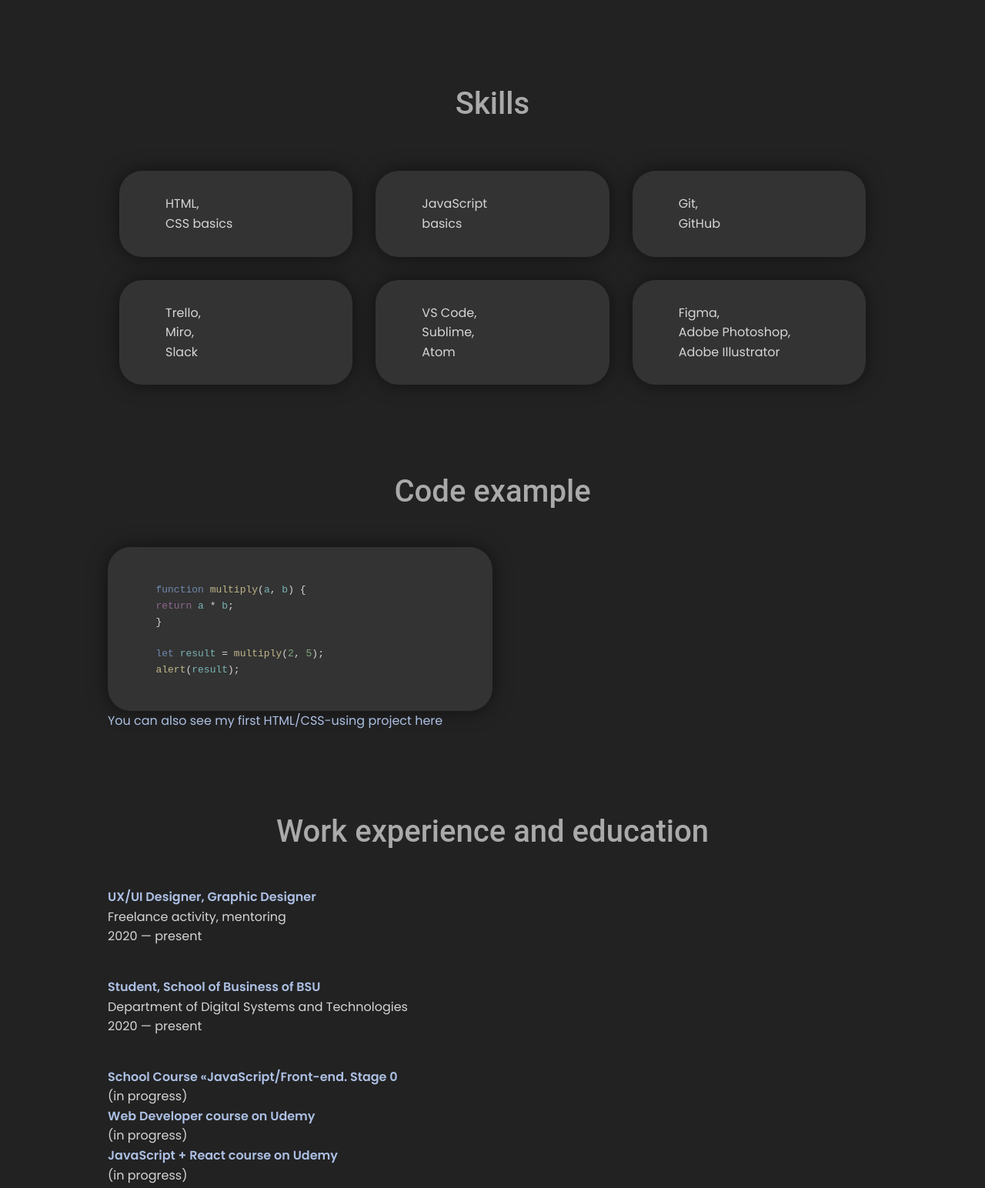
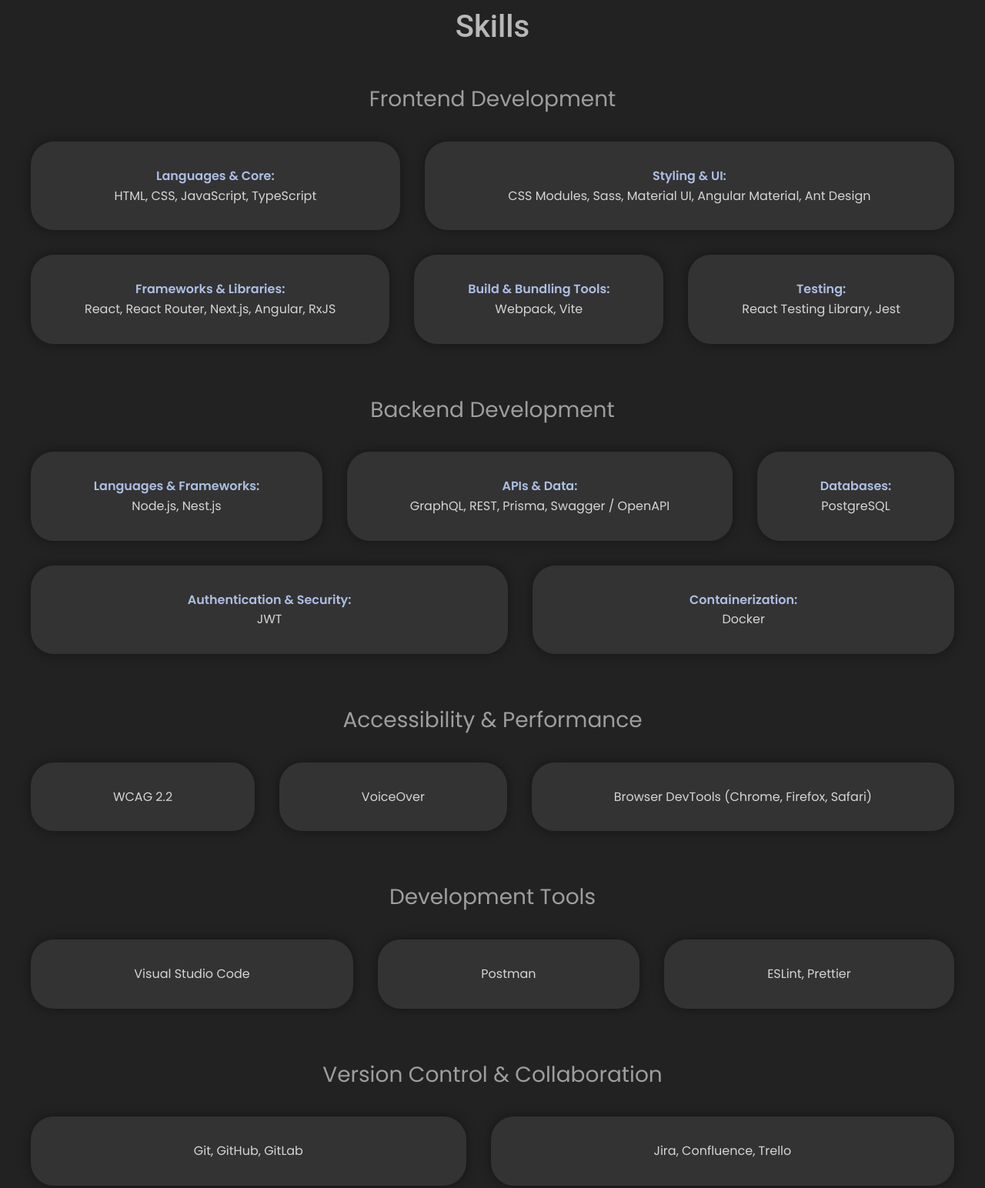
Before and after one commit to haslie22/rsschool-cv, a website: page index.html in a window 1280 px wide. Shown: the part 1095-2639 px from the top of the page at 77% size. Drawn offline with Linux system fonts and the light colour scheme.

Commit message:
feat: apply BEM to skills section, update code to support responsive styles

```diff
--- a/index.html
+++ b/index.html
@@ -144,25 +144,25 @@
       <section class="contacts" id="contacts">
         <h2 class="contacts__title">Contact information</h2>
         <ul class="contacts__list">
-          <li class="contacts__item">
+          <li class="contacts__item card">
             <span class="contacts__label">Email</span>
             <a href="mailto:lizadondysh@icloud.com" class="contacts__link"
               >lizadondysh@icloud.com</a
             >
           </li>
-          <li class="contacts__item">
+          <li class="contacts__item card">
             <span class="contacts__label">GitHub</span>
             <a href="https://github.com/haslie22" class="contacts__link"
               >@haslie22</a
             >
           </li>
-          <li class="contacts__item">
+          <li class="contacts__item card">
             <span class="contacts__label">Telegram</span>
             <a href="tg://resolve?domain=haslie22" class="contacts__link"
               >@haslie22</a
             >
           </li>
-          <li class="contacts__item">
+          <li class="contacts__item card">
             <span class="contacts__label">Discord</span>
             <a
               href="https://discord.com/users/911775166642679858"
@@ -220,7 +220,7 @@
         </p>
       </section>
 
-      <section class="skills" id="skills">
+      <!-- <section class="skills" id="skills">
         <h2>Skills</h2>
         <ul class="skills-list">
           <li class="skills-item">HTML,<br />CSS basics</li>
@@ -232,7 +232,102 @@
             Figma,<br />Adobe Photoshop,<br />Adobe Illustrator
           </li>
         </ul>
+      </section> -->
+
+      <section class="skills" id="skills">
+        <h2 class="section-title">Skills</h2>
+
+        <div class="skills__groups">
+          <section class="skills__group">
+            <h3 class="skills__group-title">Frontend Development</h3>
+            <ul class="skills__list">
+              <li class="skills__item card">
+                <b>Languages &amp; Core:</b> HTML, CSS, JavaScript, TypeScript
+              </li>
+              <li class="skills__item card">
+                <b>Styling &amp; UI:</b> CSS Modules, Sass, Material UI, Angular
+                Material, Ant Design
+              </li>
+              <li class="skills__item card">
+                <b>Frameworks &amp; Libraries:</b> React, React Router, Next.js,
+                Angular, RxJS
+              </li>
+              <li class="skills__item card">
+                <b>Build &amp; Bundling Tools:</b> Webpack, Vite
+              </li>
+              <li class="skills__item card">
+                <b>Testing:</b> React Testing Library, Jest
+              </li>
+            </ul>
+          </section>
+
+          <section class="skills__group">
+            <h3 class="skills__group-title">Backend Development</h3>
+            <ul class="skills__list">
+              <li class="skills__item card">
+                <b>Languages &amp; Frameworks:</b> Node.js, Nest.js
+              </li>
+              <li class="skills__item card">
+                <b>APIs &amp; Data:</b> GraphQL, REST, Prisma, Swagger / OpenAPI
+              </li>
+              <li class="skills__item card"><b>Databases:</b> PostgreSQL</li>
+              <li class="skills__item card">
+                <b>Authentication &amp; Security:</b> JWT
+              </li>
+              <li class="skills__item card"><b>Containerization:</b> Docker</li>
+            </ul>
+          </section>
+
+          <section class="skills__group">
+            <h3 class="skills__group-title">Accessibility &amp; Performance</h3>
+            <ul class="skills__list">
+              <li class="skills__item card">WCAG 2.2</li>
+              <li class="skills__item card">VoiceOver</li>
+              <li class="skills__item card">
+                Browser DevTools (Chrome, Firefox, Safari)
+              </li>
+            </ul>
+          </section>
+
+          <section class="skills__group">
+            <h3 class="skills__group-title">Development Tools</h3>
+            <ul class="skills__list">
+              <li class="skills__item card">Visual Studio Code</li>
+              <li class="skills__item card">Postman</li>
+              <li class="skills__item card">ESLint, Prettier</li>
+            </ul>
+          </section>
+
+          <section class="skills__group">
+            <h3 class="skills__group-title">
+              Version Control &amp; Collaboration
+            </h3>
+            <ul class="skills__list">
+              <li class="skills__item card">Git, GitHub, GitLab</li>
+              <li class="skills__item card">Jira, Confluence, Trello</li>
+            </ul>
+          </section>
+
+          <section class="skills__group">
+            <h3 class="skills__group-title">Design Tools</h3>
+            <ul class="skills__list">
+              <li class="skills__item card">Figma</li>
+              <li class="skills__item card">
+                Adobe Photoshop, Illustrator, InDesign
+              </li>
+              <li class="skills__item card">Tilda, Wix</li>
+            </ul>
+          </section>
+
+          <section class="skills__group">
+            <h3 class="skills__group-title">E-commerce Platforms</h3>
+            <ul class="skills__list">
+              <li class="skills__item card">Commercetools</li>
+            </ul>
+          </section>
+        </div>
       </section>
+
       <section class="code" id="code">
         <h2>Code example</h2>
         <pre class="code-item">
--- a/style.css
+++ b/style.css
@@ -1,5 +1,7 @@
 @import url('styles/reset.css');
 @import url('styles/global.css');
+
+@import url('styles/components/card.css');
 
 @import url('styles/sections/header.css');
 @import url('styles/sections/hero.css');
@@ -185,7 +187,7 @@
   margin: 100px auto 40px auto;
 } */
 
-.skills {
+/* .skills {
   width: 1000px;
   display: flex;
   flex-direction: column;
@@ -222,7 +224,7 @@
 
 .skills h2 {
   margin: 100px auto 40px auto;
-}
+} */
 
 .code {
   width: 1000px;
--- /dev/null
+++ b/styles/components/card.css
@@ -0,0 +1,12 @@
+.card {
+  display: flex;
+  flex-direction: column;
+  align-items: center;
+  justify-content: center;
+  background: #333;
+  border-radius: 30px;
+  padding: 2rem 1rem;
+  text-align: center;
+  flex: 1 0 250px;
+  box-shadow: 0 0 15px rgba(0, 0, 0, 0.4);
+}
--- a/styles/global.css
+++ b/styles/global.css
@@ -25,7 +25,7 @@
 h1 {
   font-size: clamp(2rem, 5vw, 3rem);
   font-weight: 600;
-  color: #f5f5f5;
+  color: #dbdbdb; /* HSL L86 */
 }
 
 h2 {
@@ -33,13 +33,16 @@
   font-size: clamp(1.5rem, 4vw, 2.5rem);
   font-weight: 500;
   text-align: center;
+  color: #b8b8b8; /* HSL L72 */
   margin-bottom: 2.5rem;
-  color: #aaa;
 }
 
 h3 {
-  font-size: 1.5rem;
+  font-size: clamp(1.25rem, 3vw, 1.75rem);
   font-weight: 400;
+  text-align: center;
+  color: #9e9e9e; /* HSL L62 */
+  margin-bottom: 2rem;
 }
 
 .text--highlight {
--- a/styles/sections/contacts.css
+++ b/styles/sections/contacts.css
@@ -11,19 +11,6 @@
   margin-inline: auto;
 }
 
-.contacts__item {
-  display: flex;
-  flex-direction: column;
-  align-items: center;
-  justify-content: center;
-  background: #333;
-  border-radius: 30px;
-  padding: 2rem 1rem;
-  text-align: center;
-  flex: 1 1 250px;
-  box-shadow: 0 0 15px rgba(0, 0, 0, 0.4);
-}
-
 .contacts__label {
   font-size: 1.25rem;
   font-weight: 500;
--- a/styles/sections/skills.css
+++ b/styles/sections/skills.css
@@ -0,0 +1,21 @@
+.skills {
+  padding: 0 1rem 6rem;
+}
+
+.skills__group:last-of-type .skills__list {
+  margin-bottom: 0;
+}
+
+.skills__list {
+  max-width: 1200px;
+  display: flex;
+  flex-wrap: wrap;
+  justify-content: center;
+  gap: 2rem;
+  margin: 0 auto 4rem;
+}
+
+.skills__item {
+  flex-basis: max-content;
+  padding: 2rem;
+}
```
